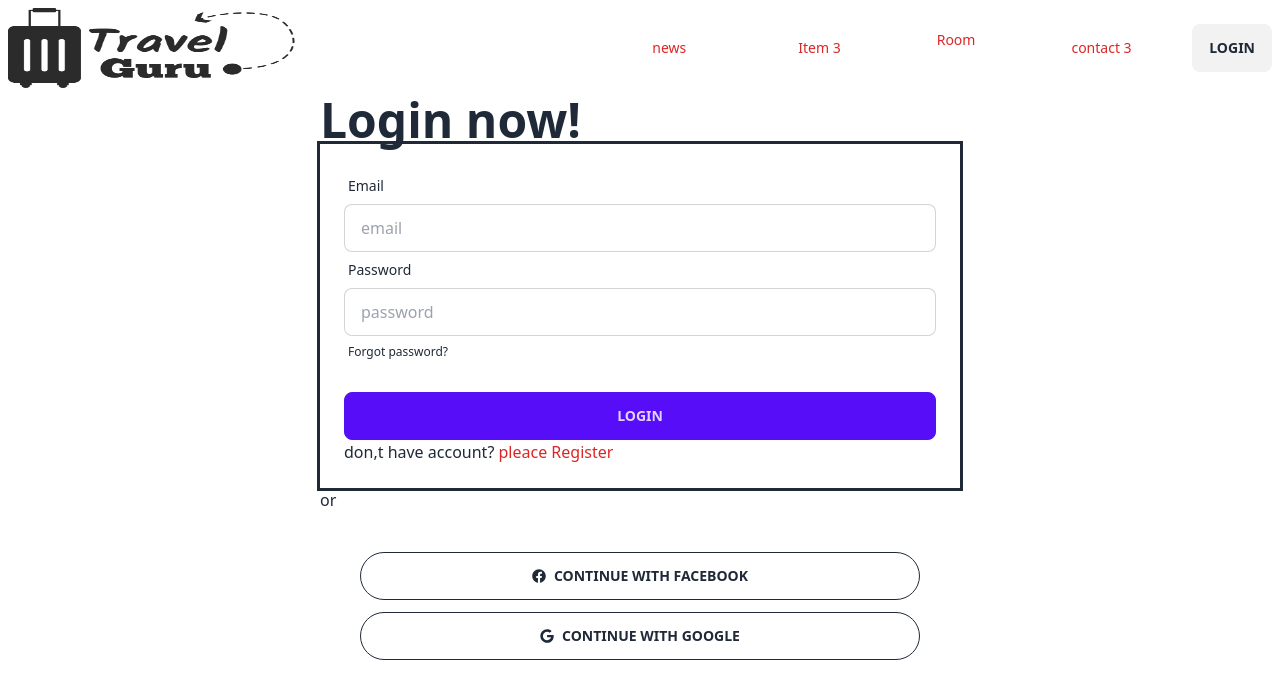
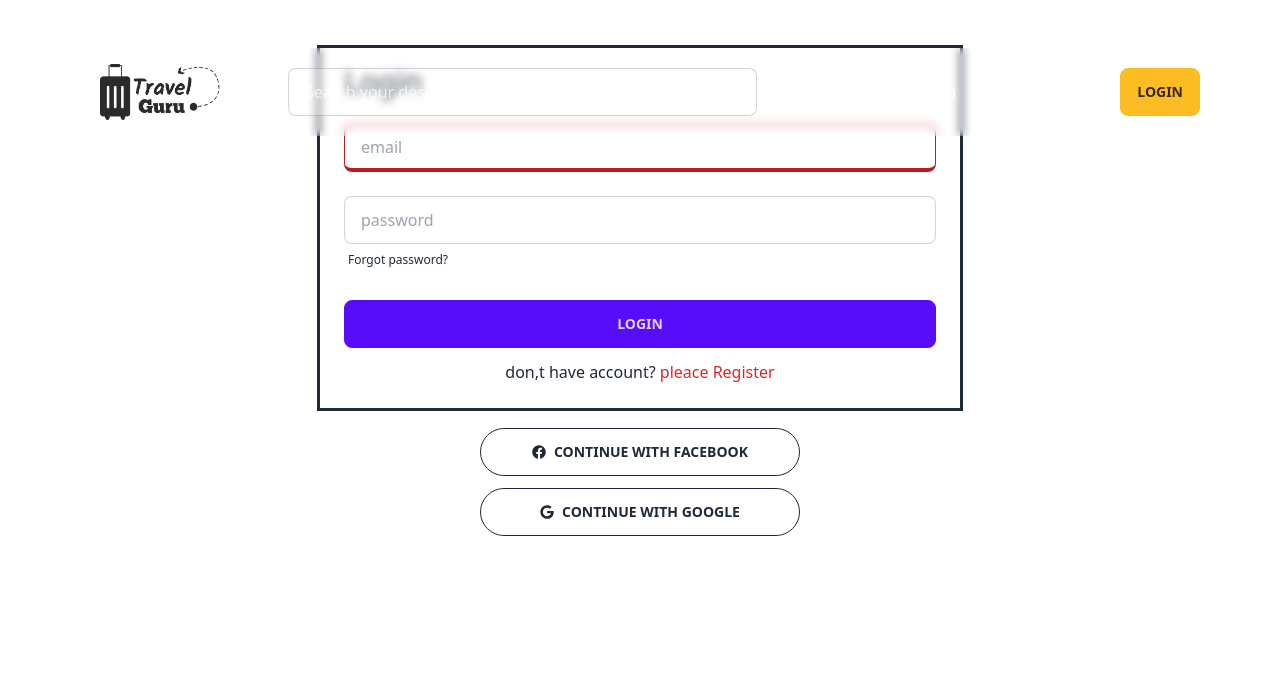
Before and after one commit to mdriaz60000/travel-ghuru, a React (Vite) app: page /login in a window 1280 px wide. Shown: the top 698 px of the page. Built offline with nearby package versions, Linux system fonts and the light colour scheme.

Commit message:
added booking

```diff
--- /dev/null
+++ b/src/Components/Booking/Booking.jsx
@@ -0,0 +1,101 @@
+import Navbar from "../Navber/Navber";
+import homebg from '../../assets/homebg.png';
+
+const Booking = () => {
+    const divStyle = {
+        backgroundImage: `url(${homebg})`,
+        backgroundSize: 'cover',
+        backgroundRepeat: 'no-repeat',
+        backgroundPosition: 'center',
+        width: '100%',
+        minHeight: '100vh',
+        position: 'relative',
+    };
+
+    return (
+        <div style={divStyle}>
+            <div className="bg-black bg-opacity-60 absolute inset-0 z-0">
+              <Navbar />
+            </div>
+
+            <div className="relative z-10 pt-16"> {/* Added padding-top to account for navbar */}
+                <section className="max-w-7xl mx-auto px-4 lg:px-8 flex flex-col lg:flex-row gap-16 items-start py-12">
+                    {/* Left: Info Section */}
+                    <div className="text-white max-w-xl pt-8">
+                        <h1 className="text-4xl font-bold mb-4">Cox's Bazar</h1>
+                        <p className="text-lg leading-relaxed">
+                            Cox's Bazar is one of the most beautiful beach destinations in the world, known for its
+                            uninterrupted 120 km long sea beach. It's a paradise for travelers, with rich culture,
+                            scenic beauty, and warm hospitality. Book your trip now to experience the magic!
+                        </p>
+                    </div>
+
+                    {/* Right: Booking Form */}
+                    <div className="w-full max-w-md bg-white bg-opacity-95 rounded-lg p-6 shadow-md mt-8">
+                        <form>
+                            {/* Origin */}
+                            <div className="form-control mb-4">
+                                <label className="label font-semibold text-gray-700">
+                                    <span>Origin</span>
+                                </label>
+                                <input
+                                    type="text"
+                                    placeholder="Dhaka"
+                                    className="input input-bordered w-full"
+                                    required
+                                />
+                            </div>
+
+                            {/* Destination */}
+                            <div className="form-control mb-4">
+                                <label className="label font-semibold text-gray-700">
+                                    <span>Destination</span>
+                                </label>
+                                <input
+                                    type="text"
+                                    placeholder="Cox's Bazar"
+                                    className="input input-bordered w-full"
+                                    required
+                                />
+                            </div>
+
+                            {/* Date Range */}
+                            <div className="flex gap-4 mb-6">
+                                <div className="form-control w-1/2">
+                                    <label className="label font-semibold text-gray-700">
+                                        <span>From</span>
+                                    </label>
+                                    <input
+                                        type="date"
+                                        className="input input-bordered w-full"
+                                        required
+                                    />
+                                </div>
+                                <div className="form-control w-1/2">
+                                    <label className="label font-semibold text-gray-700">
+                                        <span>To</span>
+                                    </label>
+                                    <input
+                                        type="date"
+                                        className="input input-bordered w-full"
+                                        required
+                                    />
+                                </div>
+                            </div>
+
+                            {/* Submit Button */}
+                            <button
+                                type="submit"
+                                className="btn btn-warning w-full text-lg font-bold"
+                            >
+                                Start Booking
+                            </button>
+                        </form>
+                    </div>
+                </section>
+            </div>
+        </div>
+    );
+};
+
+export default Booking;
--- a/src/Components/Maps/Maps.jsx
+++ b/src/Components/Maps/Maps.jsx
@@ -10,7 +10,7 @@ const Maps = () => {
           lat: 21.4285,
           lng: 91.9702
         },
-        zoom: 11
+        zoom: 14
       };
     return (
          // Important! Always set the container height explicitly
--- a/src/Components/Navber/Navber.jsx
+++ b/src/Components/Navber/Navber.jsx
@@ -1,35 +1,64 @@
-import { Link, NavLink } from 'react-router-dom';
-import logo   from '../../assets/logo.png'
+import { Link } from 'react-router-dom';
+import logo from '../../assets/logo.png';
 
-const Navber = () => {
+const Navbar = () => {
     return (
-        <div className="navbar overlay bg-opacity-60 flex justify-between">
-        <div className="">
-        <img className=' w-72 h-20' src={logo} alt=""  />
-        </div>
-        <div className=" ml-6">
-          <input type="search" name="" id="" />
-        </div>
-        <div className="navbar-center hidden lg:flex">
-          <ul className="menu menu-horizontal px-1 gap-20 text-red-600">
-            <li><a>news</a></li>
-            <li><a>Item 3</a></li>
-            <NavLink
-  to="/room"
-  className={({ isActive, isPending }) =>
-    isPending ? "pending" : isActive ? "active" : ""
-  }
->
-  Room
-</NavLink>
-            <li><a>contact 3</a></li>
-          </ul>
-        </div>
+        <nav className=" backdrop-blur-sm py-4 px-6 lg:px-20 fixed w-full z-50">
+            <div className="max-w-7xl mx-auto flex flex-col md:flex-row justify-between items-center gap-4">
+                {/* Logo */}
+                <Link to="/" className="flex-shrink-0">
+                    <img
+                        className="w-40 h-14 object-contain hover:opacity-90 transition-opacity"
+                        src={logo}
+                        alt="Travel Bangladesh Logo"
+                    />
+                </Link>
 
-          <Link to= '/login'> <button className=' btn'> Login</button></Link>
+                {/* Search Bar - Center aligned on desktop */}
+                <div className="w-full md:w-auto md:flex-1 md:px-8">
+                    <input
+                        className="input input-bordered w-full bg-white bg-opacity-20 text-white placeholder-white placeholder-opacity-70 focus:outline-none focus:ring-2 focus:ring-warning focus:border-transparent"
+                        type="search"
+                        placeholder="Search your destination..."
+                    />
+                </div>
 
-      </div>
+                {/* Navigation Links */}
+                <div className="flex items-center gap-4 md:gap-6 text-sm md:text-base">
+                    <Link
+                        to="/news"
+                        className="text-white hover:text-warning transition-colors font-medium"
+                    >
+                        News
+                    </Link>
+                    <Link
+                        to="/destination"
+                        className="text-white hover:text-warning transition-colors font-medium"
+                    >
+                        Destination
+                    </Link>
+                    <Link
+                        to="/blog"
+                        className="text-white hover:text-warning transition-colors font-medium"
+                    >
+                        Blog
+                    </Link>
+                    <Link
+                        to="/contact"
+                        className="text-white hover:text-warning transition-colors font-medium"
+                    >
+                        Contact
+                    </Link>
+                    <Link
+                        to="/login"
+                        className="btn btn-warning btn-sm md:btn-md hover:bg-opacity-90 transition-all"
+                    >
+                        Login
+                    </Link>
+                </div>
+            </div>
+        </nav>
     );
 };
 
-export default Navber;
+export default Navbar;
--- a/src/Page/Login/Login.jsx
+++ b/src/Page/Login/Login.jsx
@@ -13,37 +13,31 @@ const Login = () => {
 
     return (
 
-      <div>
-        <Navber></Navber>
-        <div className=' mx-80 '>
-      <h1 className="text-5xl font-bold">Login now!</h1>
-   <form onSubmit={handleLogin} className=" outline p-6 ">
+      <div className=" bg-white">
+        <Navber className='text-black'></Navber>
+        <div className=' mx-80  outline mt-12 '>
+      <h1 className="text-3xl  font-medium px-6 pt-4">Login </h1>
+   <form onSubmit={handleLogin} className="  p-6 ">
            <div className="form-control">
-             <label className="label">
-               <span className="label-text">Email</span>
-             </label>
-             <input type="email" name="email" placeholder="email" className="input input-bordered" required />
+
+             <input type="email" name="email" placeholder="email" className=" input border-b-[4px] border-red-700" required />
            </div>
+           <br />
            <div className="form-control">
-             <label className="label">
-               <span className="label-text">Password</span>
-             </label>
              <input type="password" name="password" placeholder="password" className="input input-bordered" required />
              <label className="label">
-               <a href="#" className="label-text-alt link link-hover">Forgot password?</a>
+               <a href="#" className="  label-text-alt link link-hover">Forgot password?</a>
              </label>
            </div>
            <div className="form-control mt-6">
              <button className="btn btn-primary">Login</button>
            </div>
-           <p>don,t have account?<Link className=' text-red-600' to='/register'> pleace Register</Link></p>
+           <p className=" text-center mt-3">don,t have account?<Link className=' text-red-600' to='/register'> pleace Register</Link></p>
          </form>
-         <div className=' flex'>
-         <p > <hr className=' bg-red-300 py-2' /></p>
-         <p>or</p>
-         <p><hr className=' bg-red-300 py-2' /></p>
-         </div>
-         <div className=' p-10 space-y-3'>
+           </div>
+
+
+         <div className=' mt-5  w-1/4 mx-auto space-y-3'>
          <button className="btn btn-outline w-full rounded-3xl ">
     <FaFacebook></FaFacebook>
     Continue with Facebook
@@ -54,7 +48,6 @@ const Login = () => {
    </button>
          </div>
 
-           </div>
 
       </div>
     );
--- a/src/Page/Room/Room.jsx
+++ b/src/Page/Room/Room.jsx
@@ -1,6 +1,7 @@
 import { useLoaderData } from "react-router-dom";
 import HotelRoom from "../HotelRoom/HotelRoom";
 import Maps from "../../Components/Maps/Maps";
+
 
 const Room = () => {
   const hotelRooms = useLoaderData();
--- a/src/main.jsx
+++ b/src/main.jsx
@@ -11,6 +11,7 @@ import Login from "./Page/Login/Login";
 import Register from './Page/Register/Register';
 import Room from './Page/Room/Room';
 import Home from './Page/Home/Home';
+import Booking from './Components/Booking/Booking';
 
 
 const router = createBrowserRouter([
@@ -35,6 +36,10 @@ const router = createBrowserRouter([
         path: '/register',
         element:<Register></Register>,
       },
+      {
+        path: '/booking',
+        element:<Booking></Booking>,
+      },
     ]
   },
 ]);
```
Also changed, not shown: src/Page/Home/Home.jsx (+58 -29 lines).
